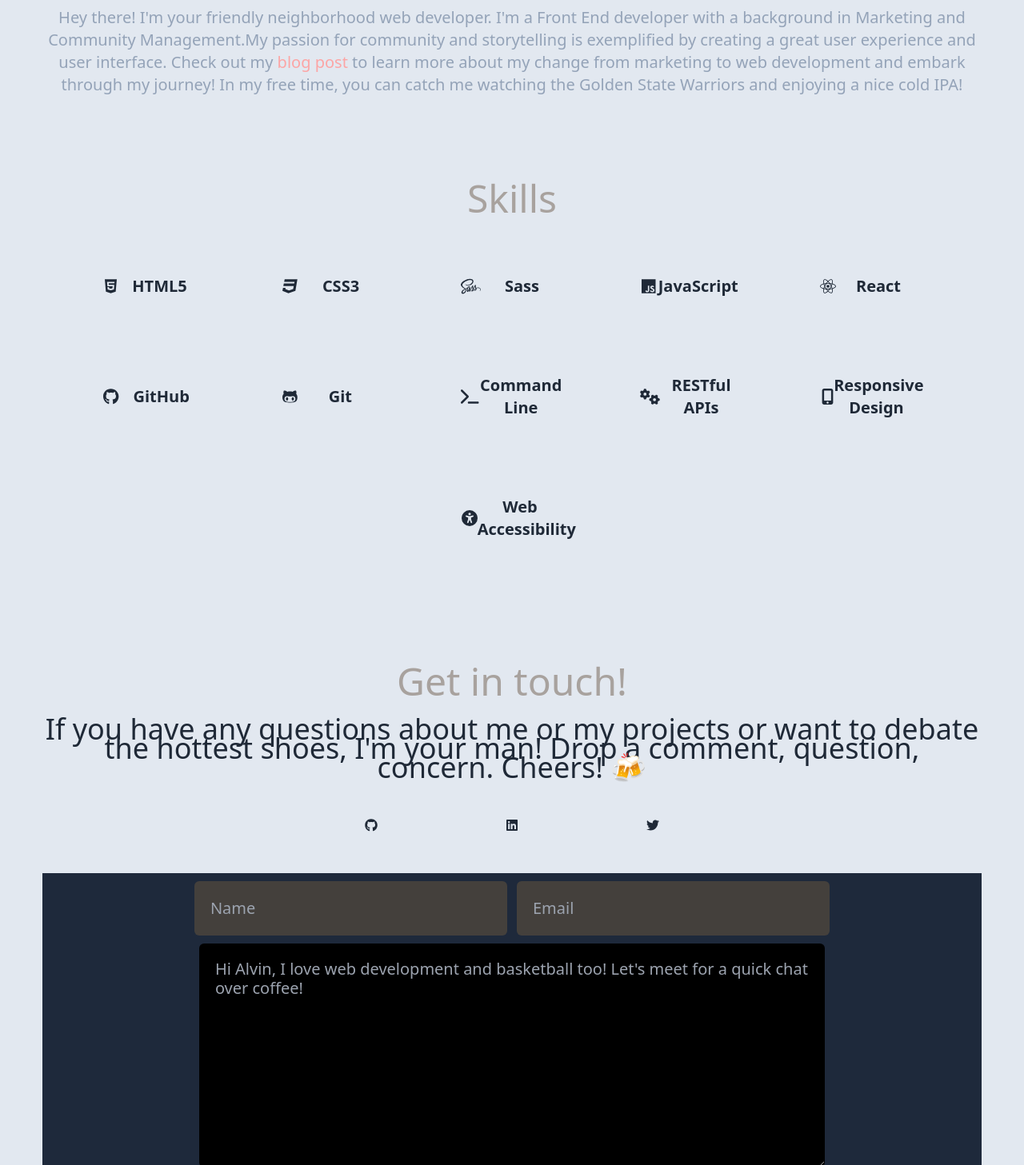
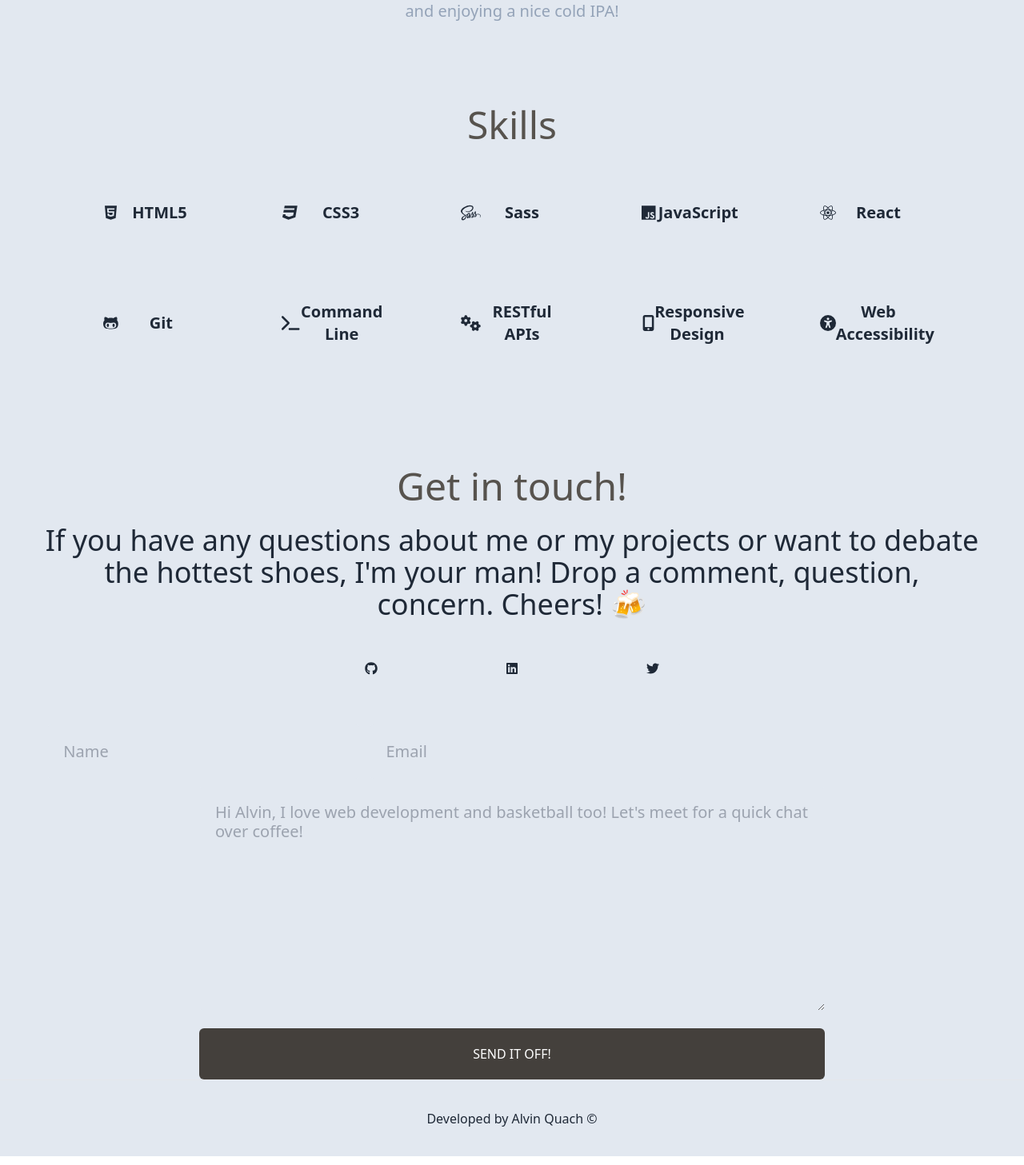
Before and after one commit to alvinwquach/alvin-quach-portfolio, a Next.js app: page / in a window 1280 px wide. Shown: the part 373-1830 px from the top of the page at 80% size. Built offline with nearby package versions, Linux system fonts and the light colour scheme.

Commit message:
added hover to links and added responsiveness to form

```diff
--- a/pages/index.tsx
+++ b/pages/index.tsx
@@ -27,7 +27,7 @@ import { FontAwesomeIcon } from '@fortawesome/react-fontawesome'
 const Home: NextPage = () => {
   return (
     <div className="flex min-h-screen flex-col items-center justify-center py-2">
-      <nav>
+      {/* <nav>
         <div>
           <label htmlFor="toggle">
             <FontAwesomeIcon icon={faBars} visibility="hidden" />
@@ -49,7 +49,7 @@ const Home: NextPage = () => {
             </li>
           </ul>
         </div>
-      </nav>
+      </nav> */}
       <Head>
         <title>Alvin Quach - Front End Developer</title>
         <link rel="icon" href="/favicon.ico" />
@@ -65,17 +65,17 @@ const Home: NextPage = () => {
               width={150}
               height={150}
             />
-            <h3 className="py-6 text-center text-5xl text-stone-400">
+            <h3 className="py-6 text-center text-5xl text-stone-600">
               About Me
             </h3>
-            <p className="text-xl text-slate-400">
+            <p className="px-8 text-xl text-slate-400">
               Hey there! I'm your friendly neighborhood web developer. I'm a
               Front End developer with a background in Marketing and Community
               Management.My passion for community and storytelling is
               exemplified by creating a great user experience and user
               interface. Check out my{' '}
               <a
-                className="text-red-300"
+                className="text-red-300 hover:text-red-500"
                 href="https://medium.com/@alvinwquach/you-create-your-story-648fd1113824"
               >
                 blog post
@@ -89,7 +89,7 @@ const Home: NextPage = () => {
         {/* Skills */}
         <section className="p-20">
           <div>
-            <h3 className="py-6 text-center text-5xl text-stone-400">Skills</h3>
+            <h3 className="py-6 text-center text-5xl text-stone-600">Skills</h3>
             <ul className="flex flex-wrap items-center justify-center text-xl">
               <li className="m-12 flex w-32 items-center justify-center">
                 <FontAwesomeIcon icon={faHtml5} />
@@ -110,10 +110,6 @@ const Home: NextPage = () => {
               <li className="m-12 flex w-32 items-center justify-center">
                 <FontAwesomeIcon icon={faReact} />
                 <p className="w-5/6 text-center font-bold">React</p>
-              </li>
-              <li className="m-12 flex w-32 items-center justify-center">
-                <FontAwesomeIcon icon={faGithub} />
-                <p className="w-5/6 text-center font-bold">GitHub</p>
               </li>
               <li className="m-12 flex w-32 items-center justify-center">
                 <FontAwesomeIcon icon={faGithubAlt} />
@@ -141,10 +137,10 @@ const Home: NextPage = () => {
         {/* Contact */}
         <section id="contact">
           <div className="wrapper">
-            <h3 className="py-6 text-center text-5xl text-stone-400">
+            <h3 className="py-6 text-center text-5xl text-stone-600">
               Get in touch!
             </h3>
-            <p className="text-center text-4xl leading-6">
+            <p className="text-center text-4xl leading-10">
               If you have any questions about me or my projects or want to
               debate the hottest shoes, I'm your man! Drop a comment, question,
               concern. Cheers! 🍻
@@ -153,7 +149,12 @@ const Home: NextPage = () => {
               <ul className="flex justify-center">
                 <li className="p-12">
                   <a href="http://github.com/alvinwquach" target="_blank">
-                    <FontAwesomeIcon icon={faGithub} width={80} height={80} />
+                    <FontAwesomeIcon
+                      icon={faGithub}
+                      width={80}
+                      height={80}
+                      className="hover:text-white"
+                    />
                   </a>
                 </li>
                 <li className="p-12">
@@ -161,24 +162,34 @@ const Home: NextPage = () => {
                     href="https://linkedin.com/in/alvin-quach-02a7314b/"
                     target="_blank"
                   >
-                    <FontAwesomeIcon icon={faLinkedin} width={80} height={80} />
+                    <FontAwesomeIcon
+                      icon={faLinkedin}
+                      width={80}
+                      height={80}
+                      className="hover:text-white"
+                    />
                   </a>
                 </li>
-                <li className="p-12">
+                <li className="p-12 ">
                   <a href="https://twitter.com/MisterSJC" target="_blank">
-                    <FontAwesomeIcon icon={faTwitter} width={80} height={80} />
+                    <FontAwesomeIcon
+                      icon={faTwitter}
+                      width={80}
+                      height={80}
+                      className="hover:text-white"
+                    />
                   </a>
                 </li>
               </ul>
               <form
                 action="https://formspree.io/f/mdobokk"
                 method="post"
-                className="bg-slate-800 text-center text-white"
+                className="bg-slate-200 text-center text-white"
               >
-                <div>
+                <div className="flex  flex-col md:flex-row">
                   <label htmlFor="name" className="sr-only"></label>
                   <input
-                    className="m-4 my-2.5 mx-1.5 inline w-2/6 rounded-md bg-stone-700 p-5 text-xl text-white hover:bg-amber-900"
+                    className="m-4 my-2.5 mx-1.5 inline w-2/6 rounded-md bg-slate-200 p-5 text-xl text-black hover:outline-amber-900"
                     type="text"
                     name="name"
                     id="name"
@@ -186,7 +197,7 @@ const Home: NextPage = () => {
                     required
                   />
                   <input
-                    className="m-4 my-2.5 mx-1.5 inline w-2/6 rounded-md bg-stone-700 p-5 text-xl text-white hover:bg-amber-900"
+                    className="m-4 my-2.5 mx-1.5 inline w-2/6 rounded-md bg-slate-200 p-5 text-xl text-black hover:outline-amber-900"
                     type="email"
                     name="email"
                     id="email"
@@ -197,7 +208,7 @@ const Home: NextPage = () => {
                 <div>
                   <label htmlFor="message" className="sr-only"></label>
                   <textarea
-                    className="w-4/6 rounded-md bg-black p-5 text-xl leading-6 text-white"
+                    className="w-4/6 rounded-md bg-slate-200 p-5 text-xl leading-6 text-black hover:outline-amber-900"
                     name="message"
                     id="message"
                     cols={80}
@@ -208,7 +219,7 @@ const Home: NextPage = () => {
                 </div>
                 <div>
                   <button
-                    className="mt-4 w-4/6 cursor-pointer text-ellipsis rounded-md bg-red-400 p-5 text-center uppercase hover:bg-fuchsia-600	"
+                    className="mt-4 w-4/6 cursor-pointer text-ellipsis rounded-md bg-stone-700 p-5 text-center uppercase hover:bg-red-600	"
                     type="submit"
                   >
                     Send it off!
@@ -220,9 +231,8 @@ const Home: NextPage = () => {
         </section>
       </main>
 
-      <footer className="flex h-24 w-full items-center justify-center border-t">
-        Developed by Alvin Quach
-        <Image src="/vercel.svg" alt="Vercel Logo" width={72} height={16} />
+      <footer className="flex h-24 w-full items-center justify-center border-t bg-slate-200">
+        Developed by Alvin Quach &copy;
       </footer>
     </div>
   )
```
